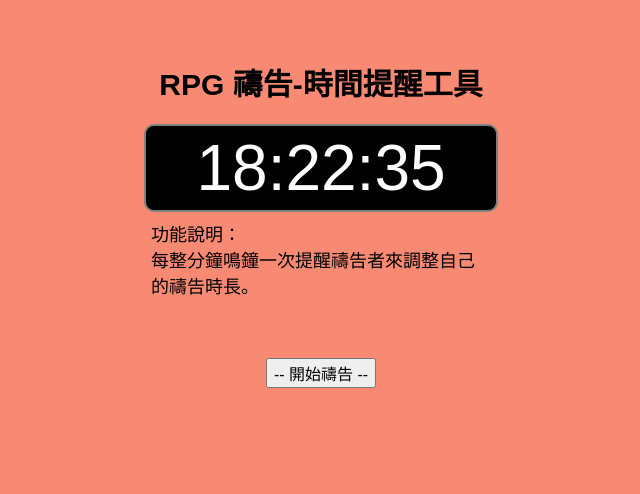
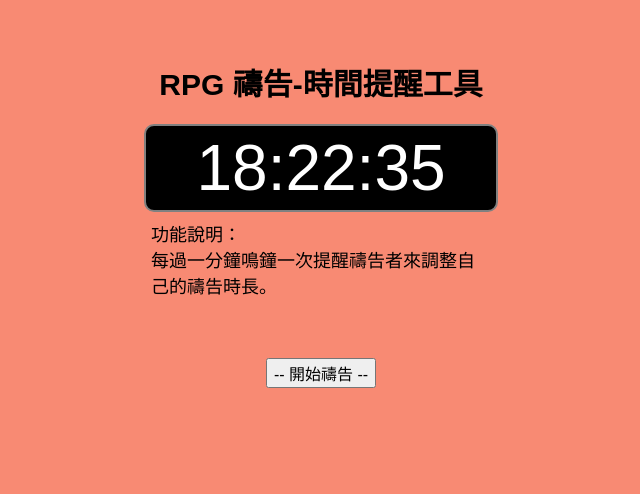
Before and after one commit to ciwasiban/rpg, a PHP site: page /alarm.php in a window 1280 px wide. Shown: the top 494 px of the page, without its empty margins (319-959 px from the left). Run offline with PHP 8.4, Linux system fonts and the light colour scheme; some web fonts are replaced.

Commit message:
Modify wording

```diff
--- a/alarm.php
+++ b/alarm.php
@@ -152,7 +152,7 @@
 	<div class="content">
 	    <div class="title"><H1>RPG 禱告-時間提醒工具</H1></div>
 	    <div id="clock"></div>
-	    <p class="small">功能說明：<br/>每整分鐘鳴鐘一次提醒禱告者來調整自己的禱告時長。</p>
+	    <p class="small">功能說明：<br/>每過一分鐘鳴鐘一次提醒禱告者來調整自己的禱告時長。</p>
 	    <div class="title"><button type="button" class="btn" onClick="btnToggle();" id="btn1">-- 開始禱告 --</button></div>
 	</div>
     </div>
```
